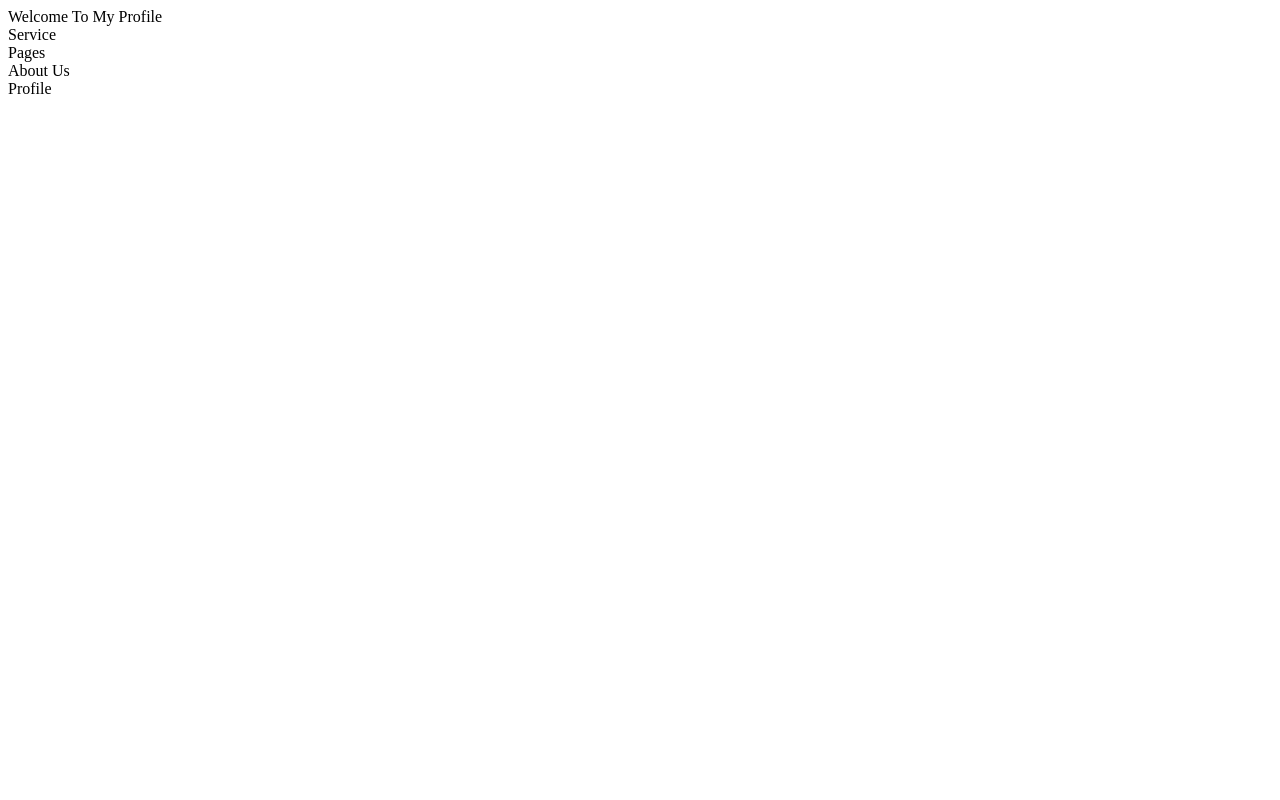
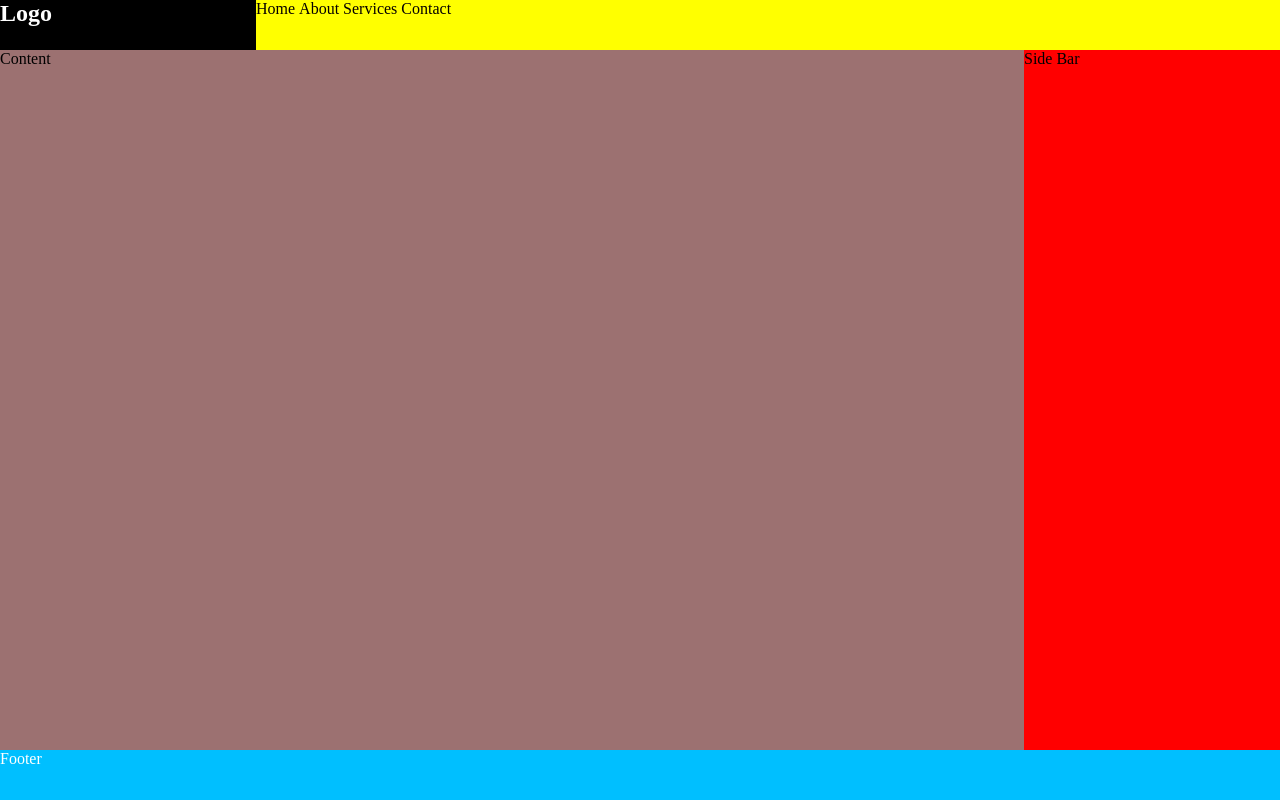
Before and after one commit to AchrafHarche/book-store, a plain HTML site: page mywebsite.html in a window 1280 px wide. Drawn offline with Linux system fonts and the light colour scheme.

Commit message:
4th commit

```diff
--- a/css/style.css
+++ b/css/style.css
@@ -135,18 +135,17 @@
 }
 
 body {
-    /* background-image: linear-gradient(to right blue yellow); */
-    /* background-color: #076b9a; */
-    background-image: linear-gradient(230deg, blue, white);
+
+    background-image: linear-gradient(to left, rgb(167, 165, 165), white);
 }
 
 .parent {
     display: flex;
-    background-color: rgba(100, 193, 216, 0.571);
+    background-color: rgb(0, 0, 0);
     width: 800px;
     height: 560px;
     margin: 80px auto;
-    border: 1px solid rgb(62, 61, 59);
+    border: 1px solid rgb(98, 97, 95);
     border-radius: 4px 7px 4PX 7px;
     -webkit-border-radius: 4px 7px 4PX 7px;
     -moz-border-radius: 4px 7px 4PX 7px;
@@ -154,7 +153,7 @@ body {
     -o-border-radius: 4px 7px 4PX 7px;
     box-shadow: 2px 2px 5px 5px;
     justify-content: center;
-    background-image: linear-gradient(130deg, white, blue);
+    background-image: linear-gradient(to right, white, rgba(0, 0, 0, 0.756));
 
 }
 
@@ -192,6 +191,7 @@ div .rt {
     font-family: 'Gill Sans', 'Gill Sans MT', Calibri, 'Trebuchet MS', sans-serif;
     font-style: normal;
     justify-content: space-evenly;
+    color: white;
 }
 
 .top {
@@ -267,8 +267,8 @@ div .lb {
 }
 
 .fa {
-    padding: 18px;
-    font-size: 30px;
+    padding: 13px 10px;
+    font-size: 20px;
     width: 50px;
     text-align: center;
     text-decoration: none;
--- a/css/style2grid.css
+++ b/css/style2grid.css
@@ -9,7 +9,9 @@
     height: 250px;
     background-color: #eee;
     grid-template-columns: repeat(3, 1fr);
-    justify-content: space-between;
+    grid-template-rows: repeat(4, 1fr);
+    row-gap: 20px;
+    column-gap: 20px;
 }
 
 .parent div {
@@ -20,6 +22,6 @@
     font-size: 30px;
     font-weight: bold;
     text-align: center;
-    margin: 1px;
+
 
 }
--- /dev/null
+++ b/css/style4mywebsite.css
@@ -0,0 +1,58 @@
+* {
+    box-sizing: border-box;
+    padding: 0px;
+    margin: 0px;
+}
+
+.page {
+    display: grid;
+    height: 100vh;
+    background-color: #eee;
+    grid-template-columns: repeat(10, 1fr);
+    grid-template-rows: 50px auto 50px;
+    grid-template-areas: "logo logo nav nav nav nav nav nav nav nav"
+        "cont cont cont cont cont cont cont cont side side"
+        "foot foot foot foot foot foot foot foot foot foot";
+
+}
+
+ul {
+    list-style: none;
+
+}
+
+ul li {
+    display: inline-block;
+}
+
+h2 {
+    grid-area: logo;
+    background-color: black;
+    color: white;
+}
+
+nav {
+    grid-area: nav;
+    background-color: yellow;
+    color: rgb(6, 1, 1);
+
+}
+
+aside {
+    grid-area: side;
+    background-color: red;
+    color: whites;
+}
+
+section {
+    grid-area: cont;
+    background-color: rgb(156, 113, 113);
+    color: whites;
+
+}
+
+footer {
+    grid-area: foot;
+    background-color: deepskyblue;
+    color: white;
+}
--- a/mywebsite.html
+++ b/mywebsite.html
@@ -2,15 +2,26 @@
 <html lang="en">
   <head>
     <meta charset="UTF-8" />
+    <link rel="stylesheet" href="../127.0.0.1/../css/style4mywebsite.css" />
 
-    <title>Achraf Harche</title>
+    <title>Web site</title>
   </head>
-  <header>Welcome To My Profile</header>
-  <nav>
-    <div>Service</div>
-    <div>Pages</div>
-    <div>About Us</div>
-    <div>Profile</div>
-  </nav>
-  <body></body>
+  <header></header>
+
+  <body>
+    <div class="page">
+      <h2>Logo</h2>
+      <nav>
+        <ul>
+          <li>Home</li>
+          <li>About</li>
+          <li>Services</li>
+          <li>Contact</li>
+        </ul>
+      </nav>
+      <section>Content</section>
+      <aside>Side Bar</aside>
+      <footer>Footer</footer>
+    </div>
+  </body>
 </html>
```
Also changed, not shown: grid.html (+1 -0 lines), test.html (+1 -2 lines).
